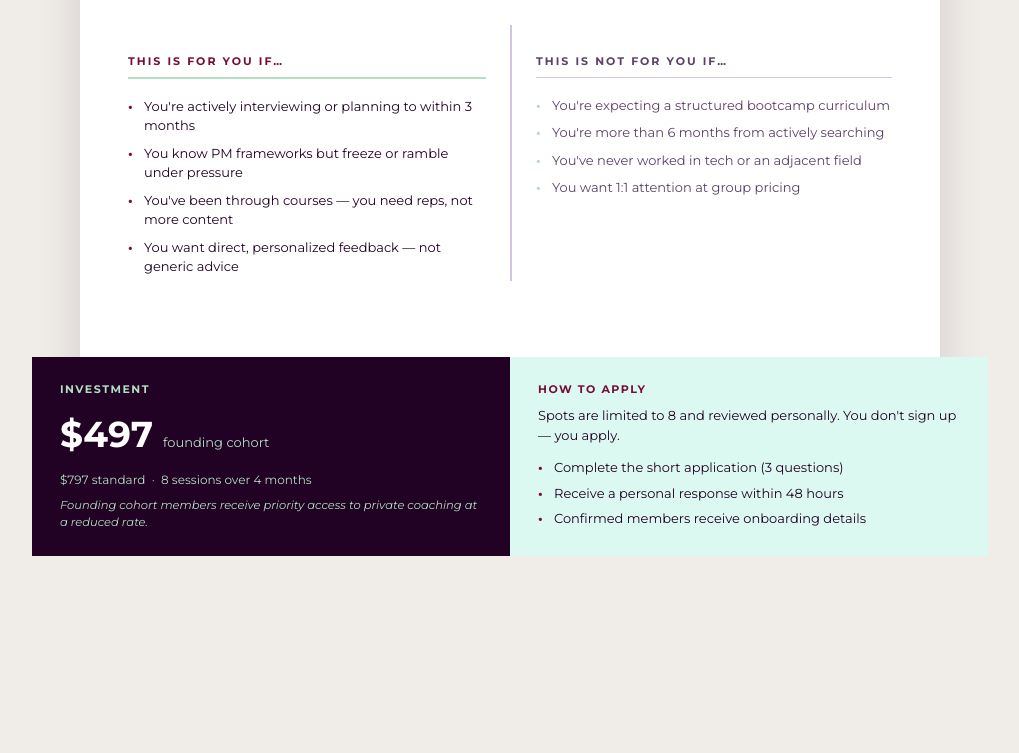
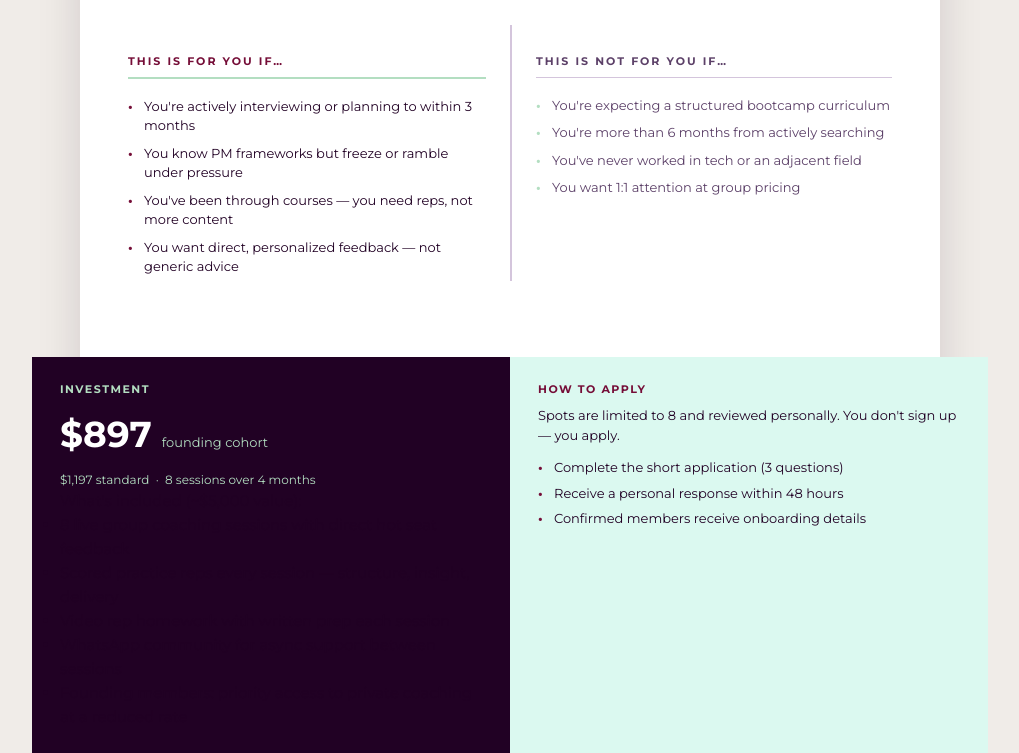
Before and after one commit to josh-atlas/pm-circle-live-reps, a website: page public/index.html in a window 1280 px wide. Shown: the part 1325-2078 px from the top of the page, without its empty margins (130-1149 px from the left). Before the commit the page ends 1881 px from the top, so only its background shows below. Drawn offline with Linux system fonts and the light colour scheme.

Commit message:
Update pricing: $897 founding / $1,197 standard + value stack

```diff
--- a/public/index.html
+++ b/public/index.html
@@ -469,11 +469,20 @@ body {
     <div class="investment">
       <span class="inv-label">Investment</span>
       <div>
-        <span class="price">$497</span>
+        <span class="price">$897</span>
         <span class="price-tag">founding cohort</span>
       </div>
-      <span class="price-sub">$797 standard &nbsp;·&nbsp; 8 sessions over 4 months</span>
-      <span class="price-note">Founding cohort members receive priority access to private coaching at a reduced rate.</span>
+      <span class="price-sub">$1,197 standard &nbsp;·&nbsp; 8 sessions over 4 months</span>
+      <div class="value-stack">
+        <span class="value-stack-label">What's included (~$5,000 value):</span>
+        <ul>
+          <li>8 live group coaching sessions with direct hot seat feedback</li>
+          <li>Scored practice reps every session — structure, insight, delivery</li>
+          <li>Video rep homework with written prep each session</li>
+          <li>WhatsApp community for async support between sessions</li>
+          <li>Founding members: priority access to private coaching at a reduced rate</li>
+        </ul>
+      </div>
     </div>
     <div class="apply-box">
       <span class="apply-label">How to Apply</span>
```
Also changed, not shown: 1 other file.
